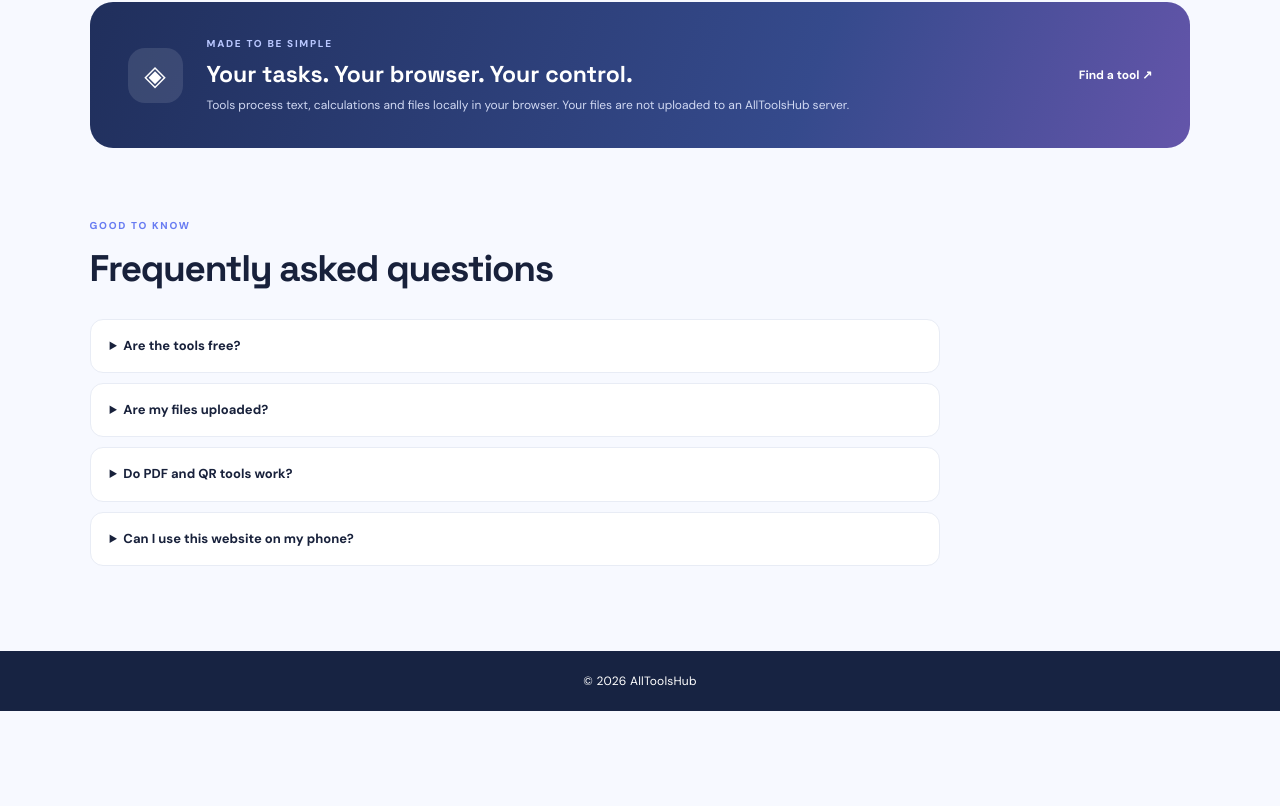
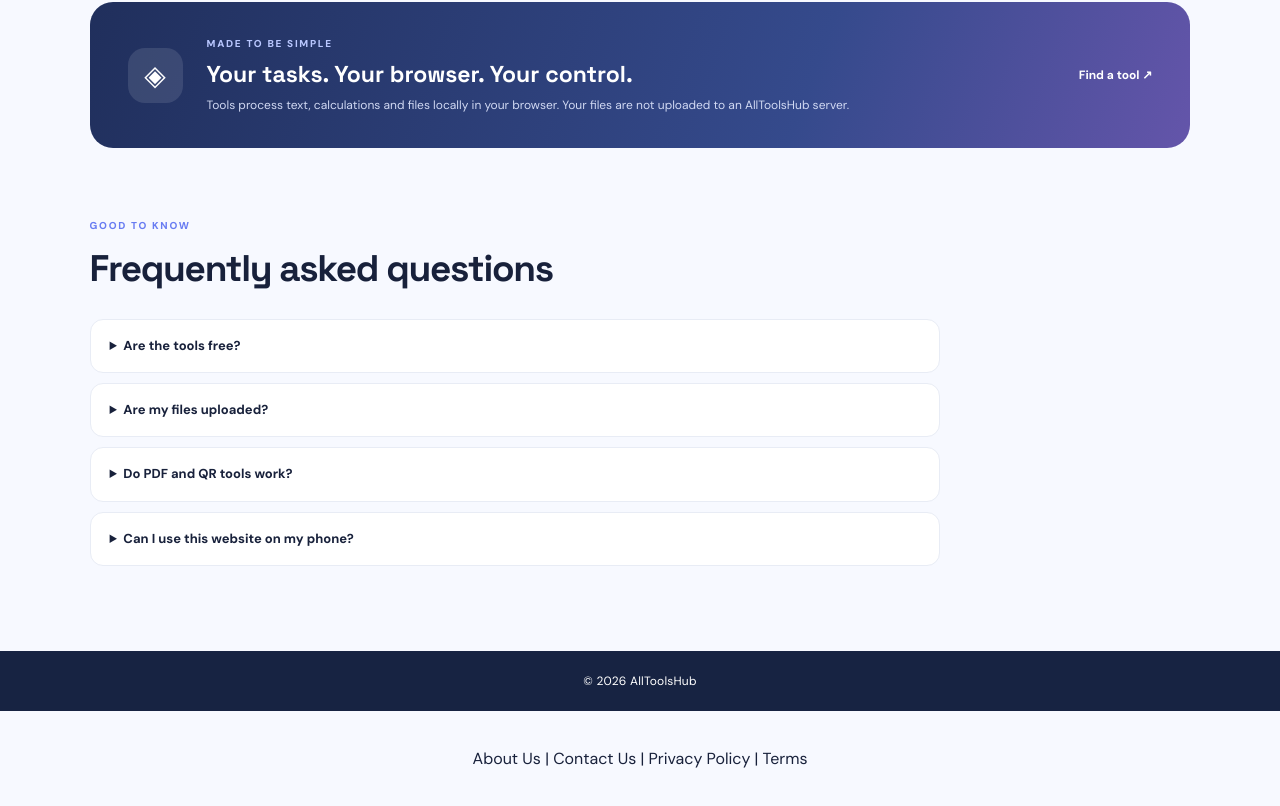
Before and after one commit to faizanhashmi16510-cell/all-tool-hub, a plain HTML site: page index.html in a window 1280 px wide. Shown: the part 3733-4539 px from the top of the page. Before the commit the page ends 4444 px from the top, so only its background shows below. Drawn offline with nearby package versions, Linux system fonts and the light colour scheme.

Commit message:
Update index.html

```diff
--- a/index.html
+++ b/index.html
@@ -44,4 +44,5 @@
 <p class="modal-note">Processed locally in your browser. Files are not uploaded.</p></section></div>
 <div class="toast" id="toast" role="status" aria-live="polite"></div>
 <script src="app.js"></script>
+<p style="text-align:center;padding:20px"><a href="about.html">About Us</a> | <a href="contact.html">Contact Us</a> | <a href="privacy.html">Privacy Policy</a> | <a href="terms.html">Terms</a></p>
 </body></html>
```
